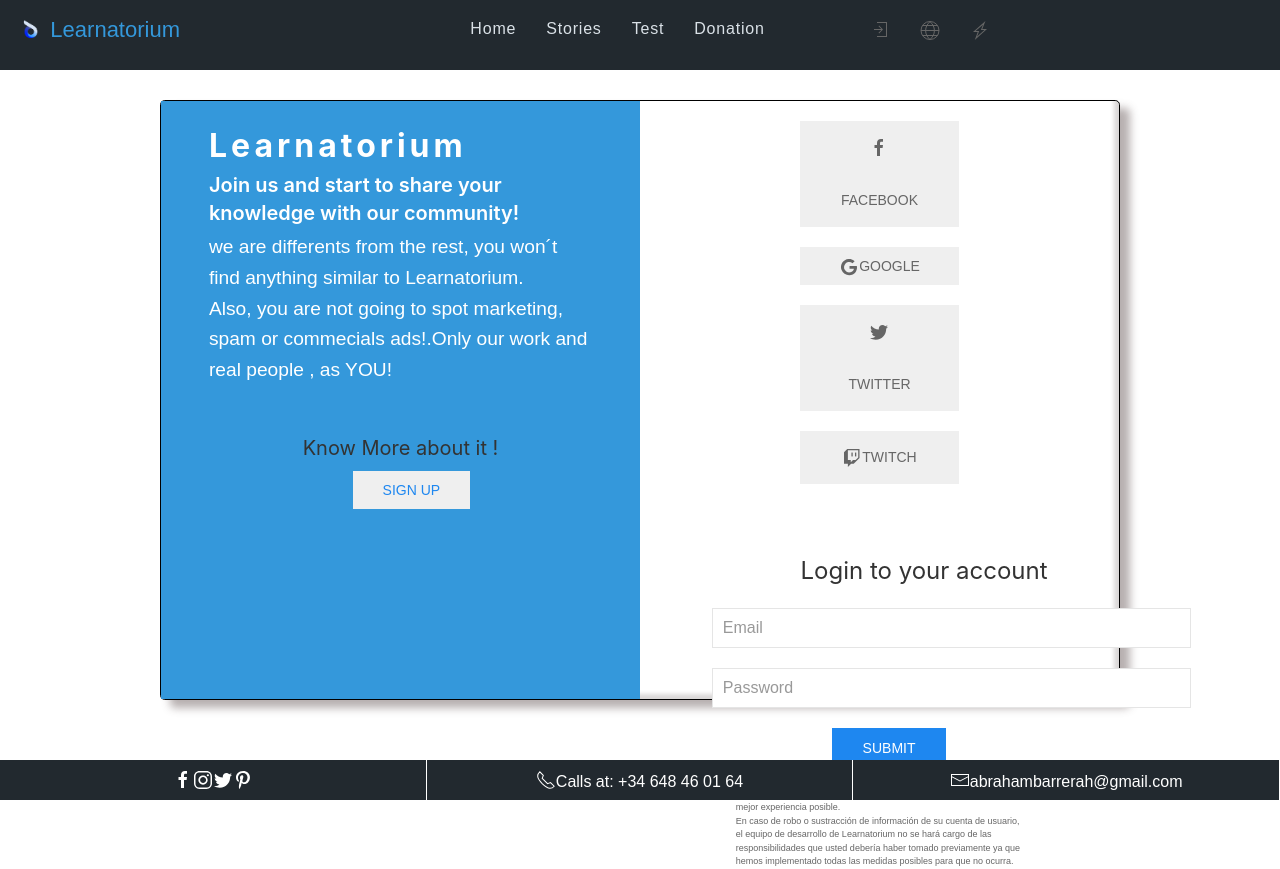
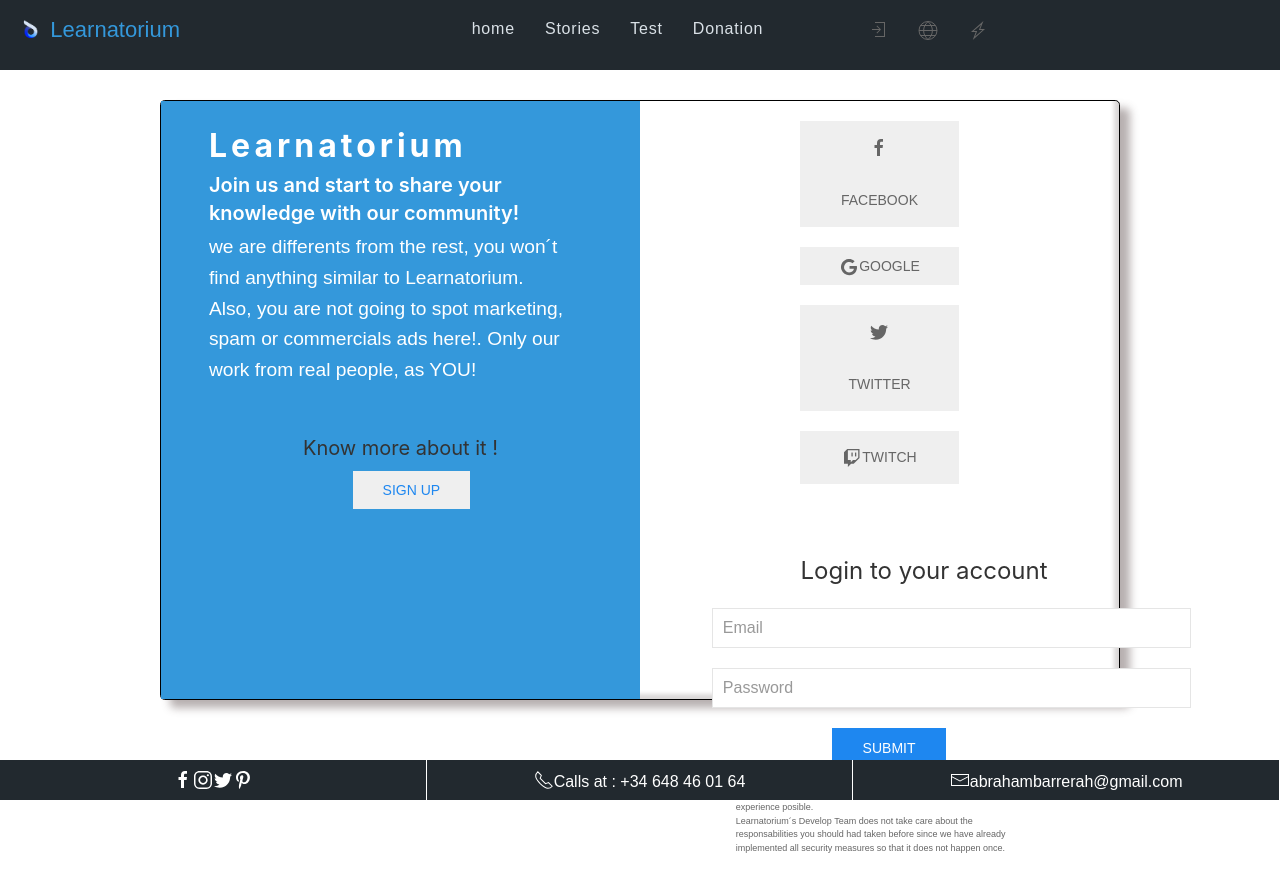
Before and after one commit to abarrerah/Learnatorium, a React (Create React App) app in the folder src/learnatorium-front/: page /Login in a window 1280 px wide. Built offline with nearby package versions, Linux system fonts and the light colour scheme; no server answers; a web font is replaced by a local one.

Commit message:
I18N implemented

```diff
--- a/src/learnatorium-front/package.json
+++ b/src/learnatorium-front/package.json
@@ -11,10 +11,10 @@
     "@types/react-dom": "^17.0.0",
     "axios": "^0.21.1",
     "i18n": "^0.13.3",
-    "i18next": "^20.3.0",
+    "i18next": "^20.3.1",
     "react": "^17.0.2",
     "react-dom": "^17.0.2",
-    "react-i18next": "^11.9.0",
+    "react-i18next": "^11.10.0",
     "react-router-dom": "^5.2.0",
     "react-scripts": "4.0.3",
     "sweetalert": "^2.1.2",
--- a/src/learnatorium-front/src/components/Footer.tsx
+++ b/src/learnatorium-front/src/components/Footer.tsx
@@ -1,7 +1,10 @@
 import React from "react";
 import "../style/components/footer.css";
 
+import {useTranslation} from "react-i18next";
+
 function Footer() {
+  const [text]= useTranslation("global");
   return (
     <footer className="uk-flex uk-flex-around">
       <div className="uk-flex uk-flex-center uk-width-1-3">
@@ -12,7 +15,7 @@ function Footer() {
       </div>
       <div className="uk-flex uk-flex-center uk-width-1-3">
         <span uk-icon="icon:  receiver" className="uk-margin-small-top" />
-        <span className="uk-margin-small-top uk-visible@m">Calls at: +34 648 46 01 64</span>
+        <span className="uk-margin-small-top uk-visible@m">{text("footer.number")}+34 648 46 01 64</span>
       </div>
       <div className="uk-flex uk-flex-center uk-width-1-3  ">
         <span uk-icon="icon:  mail" className="uk-margin-small-top" />
--- a/src/learnatorium-front/src/components/Navbar.tsx
+++ b/src/learnatorium-front/src/components/Navbar.tsx
@@ -6,10 +6,20 @@ import React from "react";
 import "../style/components/navbar.css";
 import { Link } from "react-router-dom";
 
-import { useTranslation } from "react-i18next";
+import {useTranslation} from "react-i18next";
 
 function Navbar(props: { name: string }) {
-  const [t, i18n] = useTranslation("global");
+  const [text,i18n]= useTranslation("global");
+
+  const changeLanguage =()=>{
+    if(i18n.language === "es"){
+      i18n.changeLanguage("en");
+    }else{
+      i18n.changeLanguage("es");
+    }
+
+  }
+
 
   const logout = async()=>{
     await fetch('http://localhost:8050/logout', {
@@ -28,7 +38,7 @@ function Navbar(props: { name: string }) {
           <Link to="/Login" uk-icon="icon: sign-in"></Link>
         </li>
         <li>
-          <a uk-icon="icon: world"></a>
+          <a uk-icon="icon: world" onClick={changeLanguage}></a>
         </li>
         <li>
           <a uk-icon="icon:  bolt"></a>
@@ -42,7 +52,7 @@ function Navbar(props: { name: string }) {
           <Link to="/profile" uk-icon="icon: user"></Link>
         </li>
         <li>
-          <a uk-icon="icon: world"></a>
+          <a uk-icon="icon: world" onClick={changeLanguage}></a>
         </li>
         <li>
           <a uk-icon="icon:  bolt"></a>
@@ -67,16 +77,16 @@ function Navbar(props: { name: string }) {
           <nav>
             <ul>
               <li>
-                <Link to="/">Home</Link>
+                <Link to="/">{text("navbar.home")}</Link>
               </li>
               <li>
-                <Link to="/Stories">Stories</Link>
+                <Link to="/Stories">{text("navbar.stories")}</Link>
               </li>
               <li>
-                <Link to="/Test">Test</Link>
+                <Link to="/Test">{text("navbar.test")}</Link>
               </li>
               <li>
-                <Link to="/Donation">Donation</Link>
+                <Link to="/Donation">{text("navbar.donation")}</Link>
               </li>
               <li>
                 <ul className="icons">
--- a/src/learnatorium-front/src/index.tsx
+++ b/src/learnatorium-front/src/index.tsx
@@ -2,29 +2,31 @@ import React from 'react';
 import ReactDOM from 'react-dom';
 
 import App from './App';
-import { I18nextProvider } from "react-i18next";
-import i18next from "i18next";
+import {I18nextProvider} from 'react-i18next';
+import i18next from 'i18next';
 
-import global_es from './translations/es/global.json';
-import global_en from './translations/en/global.json';
+import global_es from "./translations/es/global.json";
+import global_en from "./translations/en/global.json";
 
 i18next.init({
-  interpolation: { escapeValue: false },
-  lng:"es",
+  interpolation:{escapeValue:false},
+  lng:"en",
   resources:{
     es:{
-      global:global_es,
+      global: global_es,
     },
     en:{
-      global:global_en,
-    }
-  }
-});
-
+      global: global_en,
+    },
+  },
+  react:{
+    useSuspense:false,
+  },
+})
 ReactDOM.render(
   <React.StrictMode>
     <I18nextProvider i18n={i18next}>
-      <App />
+      <App/>
     </I18nextProvider>
   </React.StrictMode>,
   document.getElementById('root')
--- a/src/learnatorium-front/src/pages/signIn.tsx
+++ b/src/learnatorium-front/src/pages/signIn.tsx
@@ -3,8 +3,10 @@
 import React, { SyntheticEvent, useState } from "react";
 import "../style/pages/Login.css";
 import { Link } from "react-router-dom";
+import { useTranslation } from "react-i18next";
 
 function signIn() {
+  const [text]= useTranslation("global");
   // eslint-disable-next-line react-hooks/rules-of-hooks
   const [email, setEmail] = useState("");
   const [password, setPassword] = useState("");
@@ -40,20 +42,18 @@ function signIn() {
     <div className="login uk-flex">
       <section>
         <h2>Learnatorium</h2>
-        <h4>Join us and start to share your knowledge with our community!</h4>
+        <h4>{text("login.section.h4")}</h4>
         <p>
-          we are differents from the rest, you won´t find anything similar to
-          Learnatorium.
+        {text("login.section.p1")}
         </p>
         <p>
-          Also, you are not going to spot marketing, spam or commecials
-          ads!.Only our work and real people , as YOU!
+        {text("login.section.p2")}
         </p>
 
-        <h6>Know More about it !</h6>
+        <h6>{text("login.section.h6")}</h6>
         <div>
           <button className="uk-button">
-            <Link to="/Register">Sign Up</Link>
+            <Link to="/Register">{text("login.section.signUpButton")}</Link>
           </button>
         </div>
       </section>
@@ -77,7 +77,7 @@ function signIn() {
           </button>
         </div>
         <div className="Login uk-margin-large-top  ">
-          <h3>Login to your account</h3>
+          <h3>{text("login.loginBox.h3")}</h3>
           <form onSubmit={submit}>
             <div className="uk-margin">
               <input
@@ -94,19 +94,15 @@ function signIn() {
                 onChange={(e) => setPassword(e.target.value)}
               />
               <button className="uk-button uk-button-primary uk-margin-top">
-                Submit
+              {text("login.loginBox.button")}
               </button>
             </div>
           </form>
         </div>
         <div className="info">
-          Por motivos de privacidad, utilizamos cookies propias para garantizar
-          la mejor experiencia posible.
+          {text("login.loginBox.info.fPart")}
           <br></br>
-          En caso de robo o sustracción de información de su cuenta de usuario,
-          el equipo de desarrollo de Learnatorium no se hará cargo de las
-          responsibilidades que usted debería haber tomado previamente ya que
-          hemos implementado todas las medidas posibles para que no ocurra.
+          {text("login.loginBox.info.sPart")}
         </div>
       </section>
     </div>
--- a/src/learnatorium-front/src/translations/en/global.json
+++ b/src/learnatorium-front/src/translations/en/global.json
@@ -1,5 +1,71 @@
 {
-    "header": {
-        "hello-world":"Hello World"
+    "navbar": {
+        "home":"home",
+        "stories":"Stories",
+        "test":"Test",
+        "donation":"Donation"
+    },
+    "footer":{
+        "number":"Calls at : "
+    },
+    "home":{
+        "h3":{
+            "content":"Perfect Synergy of",
+            "span":"Learn and have fun."
+        },
+        "p1":"Knowledge is one of the most values keys that human have it to improve their future develop and keep making such amazings hits like we did in our past.",
+        "p2":"For centuries, the information was one of the elements more preciated and exclusives which only a few had the fortune to access it and this place is to avoid that, is for share those with you!.",
+        "explore":{
+            "h4":"Explore Content."
+        },
+        "top":"Top 3 of the week.",
+        "getStarted":"Get Started.",
+        "login":"Sign In",
+        "register":"Sign out"
+    },
+    "stories":{
+        "storyButton":"Create Story!",
+        "cards":{
+            "link":"Read More."
+        }
+    },
+    "story":{
+        "author":"Author: ",
+        "date":"Date Creation: ",
+        "chapter":"Chapter"
+    },
+    "login":{
+        "section":{
+            "h4":"Join us and start to share your knowledge with our community!",
+            "p1":"we are differents from the rest, you won´t find anything similar to Learnatorium.",
+            "p2":"Also, you are not going to spot marketing, spam or commercials ads here!. Only our work from real people, as YOU!",
+            "h6":"Know more about it !",
+            "signUpButton":"Sign Up"
+        },
+        "loginBox":{
+            "h3":"Login to your account",
+            "button":"Submit",
+            "info":{
+                "fPart":"For privacy reason, we only use our owns cookies for grant you the best experience posible.",
+                "sPart":"Learnatorium´s Develop Team does not take care about the responsabilities you should had taken before since we have already implemented all security measures so that it does not happen once.  "
+            }
+        }
+    },
+    "register":{
+        "h2":"sign",
+        "span":"up!",
+        "p1":"Clicking Submit it means you , as user , had read and accepted all our present terms, use conditions and privacy politics about the website,owned by Learnatorium develop team.",
+        "p2":"Access and use of this website is the responsability of the user,who must follow the rules of coexistence and the terms and conditions of use that have been previously accepted.",
+        "h3":"Enjoy your stay."
+    },
+    "admin":{
+        "panel":"Admin Panel",
+        "user":"User",
+        "document":"Documents",
+        "test":"Test",
+        "theme":"Theme",
+        "category":"Categories",
+        "source":"Sources",
+        "chapter":"Chapter"
     }
 }
--- a/src/learnatorium-front/src/translations/es/global.json
+++ b/src/learnatorium-front/src/translations/es/global.json
@@ -1,5 +1,71 @@
 {
-    "header": {
-        "hello-world":"Hola Mundo"
+    "navbar": {
+        "home":"Inicio",
+        "stories":"Historias",
+        "test":"Pruebas",
+        "donation":"Donaciones"
+    },
+    "footer":{
+        "number":"Llama al : "
+    },
+    "home":{
+        "h3":{
+            "content":"La Perfecta Sinergia De",
+            "span":"Aprender y Divertirse."
+        },
+        "p1":"El conocimiento es uno de los más importantes llaves que el humano ha tenido para mejorar su futuro desarrollo y seguir consiguiendo increibles hitos como los que hemos hecho en el pasado.",
+        "p2":"Por siglos, la información ha sido uno de los elementos más preciado y exclusivos el cual solo algunos han tenido la fortuna de acceder a ella y este lugar is para evitar eso, ¡Es para compartirla contigo!.",
+        "explore":{
+            "h4":"Explorar Contenido."
+        },
+        "top":"Top 3 de la semana.",
+        "getStarted":"Empieza.",
+        "login":"Acceder",
+        "register":"Registrarse"
+    },
+    "stories":{
+        "storyButton":"Crea una historia!",
+        "cards":{
+            "link":"Saber Más."
+        }
+    },
+    "story":{
+        "author":"Author: ",
+        "date":"Fecha de creación: ",
+        "chapter":"Capítulo: "
+    },
+    "login":{
+        "section":{
+            "h4":"¡Únete a nosotros y empieza a compartir tus conocimientos con nuestra comunidad!",
+            "p1":"Somos distintos a los demás, no encontrarás nada similar a Learnatorium",
+            "p2":"Además,¡no encontrarás marketing, spam o espacios publicitarios aquí!. Solo nuestro trabajo de personas reales, como TÚ. ",
+            "h6":"¡Saber más sobre ello!",
+            "signUpButton":"Registrarse"
+        },
+        "loginBox":{
+            "h3":"Acceder a su cuenta",
+            "button":"Enviar",
+            "info":{
+                "fPart":"Por motivos de seguridad, nosotros solo usamos nuestras propias cookies para garantizarte la mejor experiencia posible.",
+                "sPart":"El equipo de desarrollo de Learnatorium no se hará cargo de las responsabilidades que deberías haber tomado previamente desde que nosotros implementamos todas las medidas de seguridad posible para que eso no pase ni una vez."
+            }
+        }
+    },"register":{
+        "h2":"Registrate",
+        "span":"¡Ya!",
+        "p1":"Haciendo click en Enviar dices tú, como usuario , que has leido y aceptado todos nuestros presentes términos, condiciones de uso y política de privacidad sobre la página web , propiedad del equipo de desarrollo de Learnatorium. ",
+        "p2":"El acceso y uso de esta página web es la responsabilidad del usuario, quien debe seguir las normas de coexistencia y los términos y condiciones de uso que ha aceptado previamente.",
+        "h3":"Que disfrute su estancia."
+    },
+    "admin":{
+        "panel":"Panel de Administración",
+        "user":"Usuario",
+        "document":"Documentos",
+        "test":"Pruebas",
+        "theme":"Temas",
+        "category":"Categorías",
+        "source":"Fuentes",
+        "chapter":"Capítulos"
     }
+
 }
```
Also changed, not shown: src/learnatorium-front/src/pages/Home.tsx (+10 -14 lines), src/learnatorium-front/src/pages/Stories.tsx (+6 -3 lines), src/learnatorium-front/src/pages/admin.tsx (+11 -8 lines), src/learnatorium-front/src/pages/signUp.tsx (+7 -8 lines), src/learnatorium-front/src/pages/story.tsx (+5 -3 lines), 1 other file (tests, documents, lock files or other folders).
